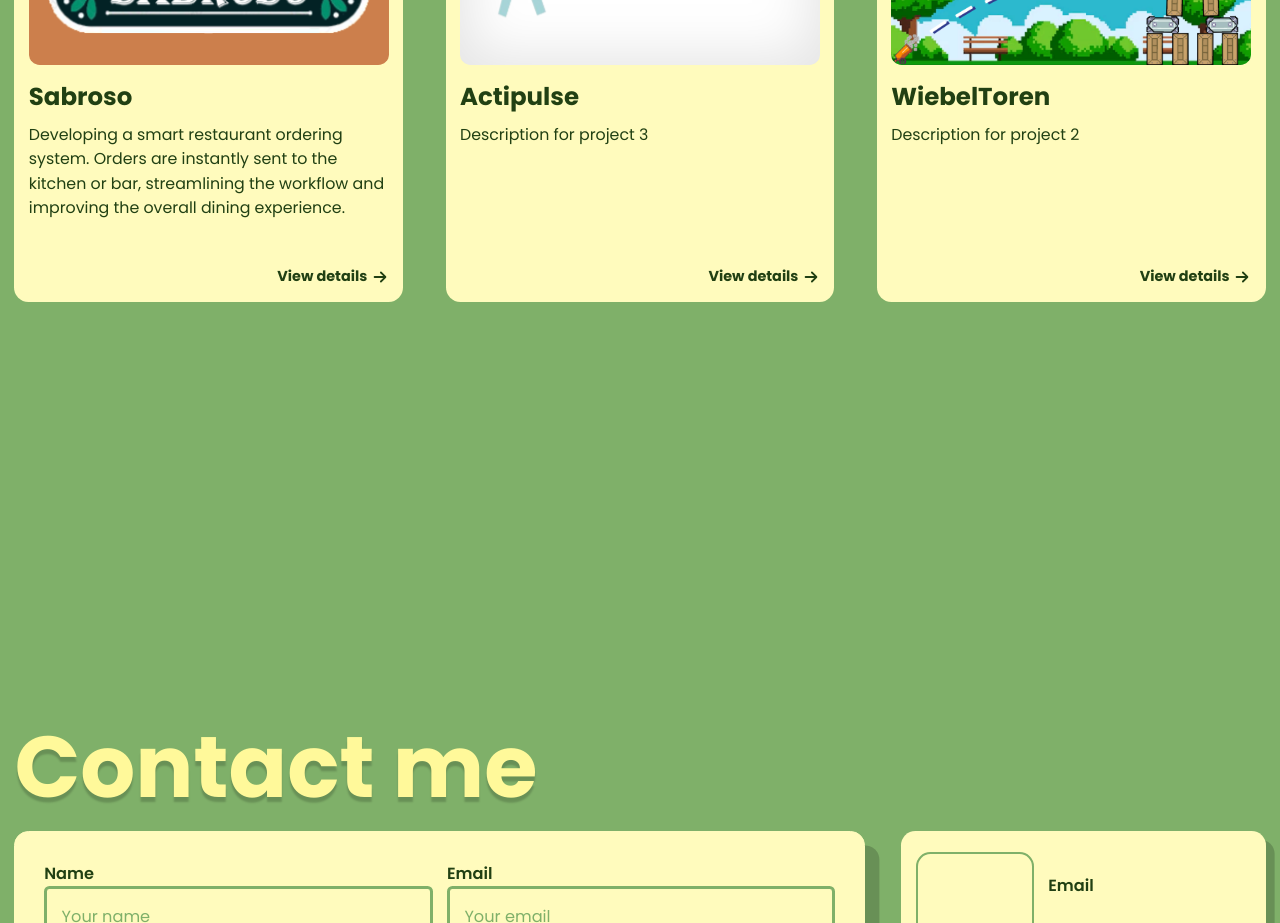
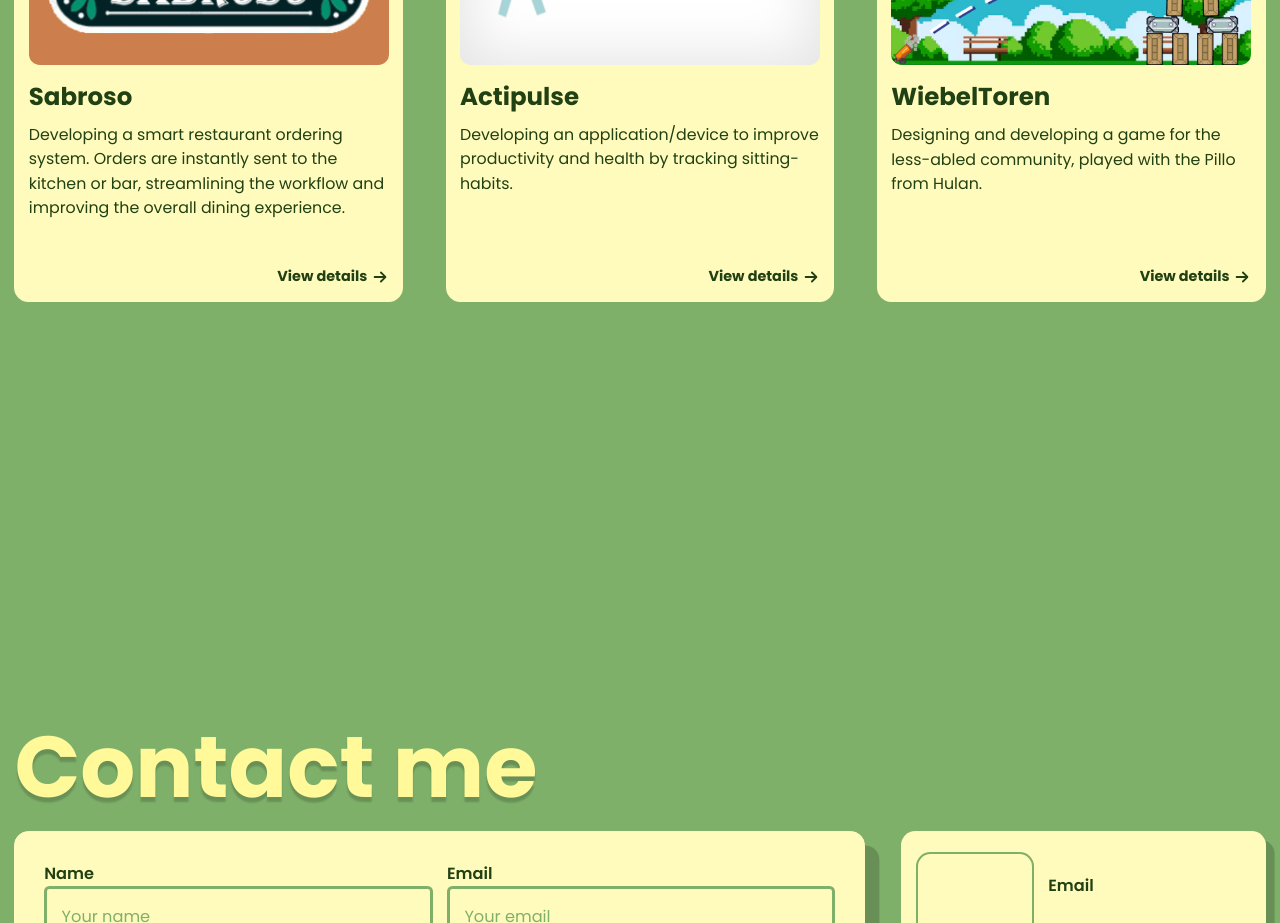
Before and after one commit to BeukerDipsy/Guus-Nohlmans-Portfolio, a Next.js app: page / in a window 1280 px wide. Shown: the part 2600-3523 px from the top of the page. Built offline with nearby package versions, Linux system fonts and the light colour scheme.

Commit message:
Added project descriptions

```diff
--- a/src/app/page.tsx
+++ b/src/app/page.tsx
@@ -71,8 +71,8 @@ export default function Home() {
             <h1 className="text-[4rem] md:text-[6rem] [text-shadow:0px_5px_2px_rgb(0_0_0_/0.18)] text-secondaryYellow font-bold text-left mb-[1rem]">Projects</h1>
             <div className="flex flex-row w-full justify-between space-x-[1.5rem]">
               <ProjectCard title="Sabroso" description="Developing a smart restaurant ordering system. Orders are instantly sent to the kitchen or bar, streamlining the workflow and improving the overall dining experience." imagePath="/images/Sabroso.svg" />
-              <ProjectCard title="Actipulse" description="Description for project 3" imagePath="/images/Actipulse.svg" />
-              <ProjectCard title="WiebelToren" description="Description for project 2" imagePath="/images/WiebelToren.svg" />
+              <ProjectCard title="Actipulse" description="Developing an application/device to improve productivity and health by tracking sitting-habits." imagePath="/images/Actipulse.svg" />
+              <ProjectCard title="WiebelToren" description="Designing and developing a game for the less-abled community, played with the Pillo from Hulan." imagePath="/images/WiebelToren.svg" />
             </div>
           </div>
         </section>
--- a/src/components/viewDetailsButton.tsx
+++ b/src/components/viewDetailsButton.tsx
@@ -5,7 +5,7 @@ export default function ViewDetailsButton({ path }: { path: string }) {
   return (
     <>
       <div className="flex-grow"></div>
-      <span className="text-secondaryGreen font-bold hover:underline cursor-pointer flex justify-end items-center" onClick={() => router.push(`/${path.toLowerCase()}`)}>
+      <span className="text-secondaryGreen font-bold hover:underline hover:text-primaryGreen transition cursor-pointer flex justify-end items-center" onClick={() => router.push(`/${path.toLowerCase()}`)}>
         View details
         <svg xmlns="http://www.w3.org/2000/svg" className="inline-block w-5 h-5 ml-1" viewBox="0 0 20 20" fill="currentColor">
           <path fillRule="evenodd" d="M10.293 15.707a1 1 0 010-1.414L13.586 11H4a1 1 0 110-2h9.586l-3.293-3.293a1 1 0 111.414-1.414l5 5a1 1 0 010 1.414l-5 5a1 1 0 01-1.414 0z" clipRule="evenodd" />
```
